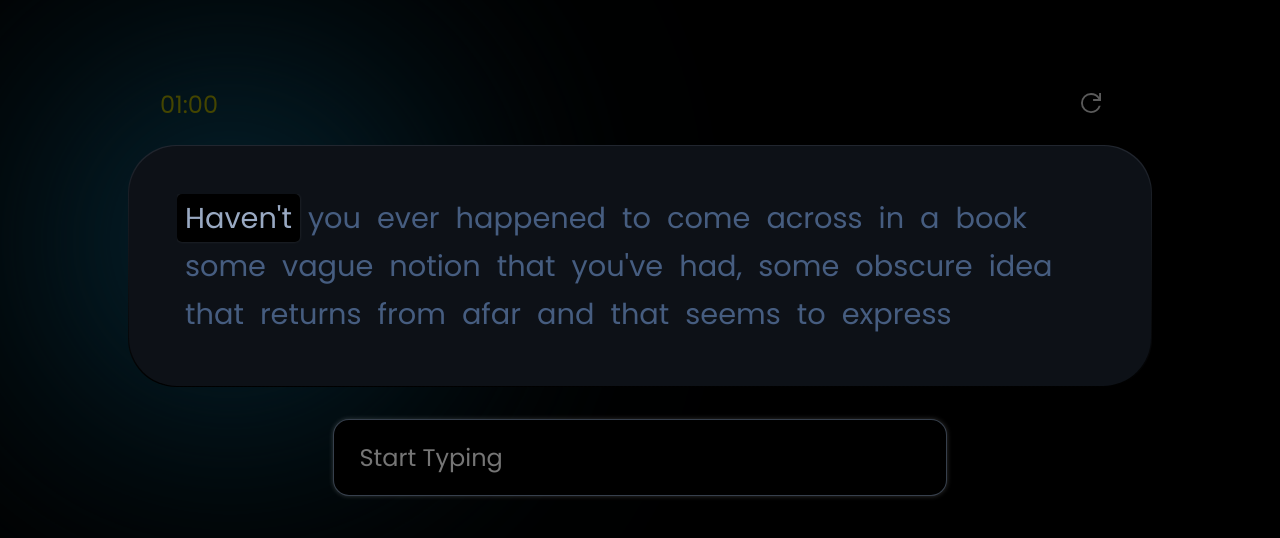
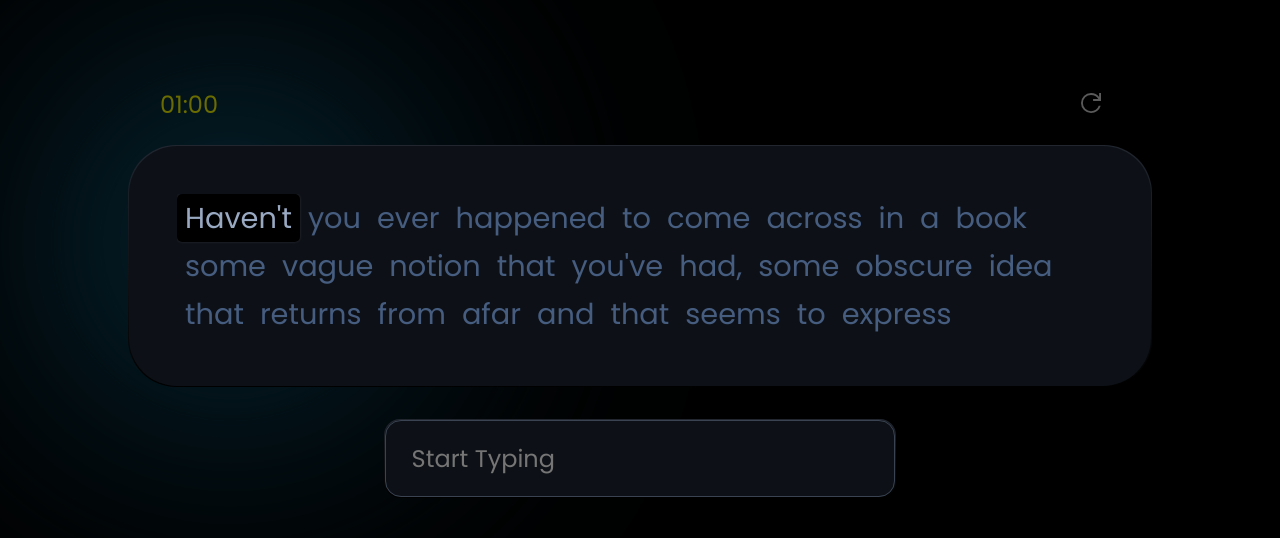
Before and after one commit to shubham-web/typing-test, a Next.js app: page / in a window 1280 px wide. Shown: the top 538 px of the page. Built offline with nearby package versions, Linux system fonts and the light colour scheme.

Commit message:
Improved styles of input box and stats

```diff
--- a/components/CoolBox.tsx
+++ b/components/CoolBox.tsx
@@ -1,10 +1,11 @@
 import React from "react";
 import styled from "styled-components";
 
-const CoolBox: React.FC<{ children: React.ReactNode }> = ({ children }) => {
+const CoolBox: React.FC<{ children: React.ReactNode; radius?: string }> = ({ children, radius }) => {
+	let extraStyles = { ...(radius ? { borderRadius: radius } : {}) };
 	return (
-		<Border>
-			<Background>{children}</Background>
+		<Border style={extraStyles}>
+			<Background style={extraStyles}>{children}</Background>
 		</Border>
 	);
 };
@@ -15,6 +16,7 @@ const Border = styled.div`
 	padding: 1px;
 	background-image: linear-gradient(0deg, rgb(0, 0, 0) 0%, rgb(33, 38, 47) 100%);
 	border-radius: 3rem;
+	width: 100%;
 `;
 const Background = styled.div`
 	background-color: #0d1117;
--- a/components/InputBox.tsx
+++ b/components/InputBox.tsx
@@ -3,6 +3,7 @@ import styled from "styled-components";
 import { useAppState, useDispatch } from "../data";
 import { ActionTypes } from "../data/appReducer";
 import { TypingStatus } from "../data/defaultState";
+import CoolBox from "./CoolBox";
 interface Props {
 	handleFinished: () => void;
 }
@@ -57,6 +58,7 @@ const InputBox: React.FC<Props> = ({ handleFinished }) => {
 	};
 	return (
 		<Wrapper>
+			<CoolBox radius="1rem">
 				<WordInput
 					value={text}
 					autoFocus
@@ -64,6 +66,7 @@ const InputBox: React.FC<Props> = ({ handleFinished }) => {
 					onChange={handleInputChange}
 					onKeyDown={handleKeyDown}
 				/>
+			</CoolBox>
 		</Wrapper>
 	);
 };
@@ -74,22 +77,24 @@ const Wrapper = styled.div`
 	display: flex;
 	justify-content: center;
 	padding-top: 1rem;
+	width: 50%;
+	margin: 0 auto;
+	@media (max-width: 768px) {
+		width: 90%;
+	}
 `;
 const WordInput = styled.input`
-	border: 1px solid rgba(69, 80, 97, 0.8);
+	border: 1px ridge rgba(69, 80, 97, 0.8);
 	border-radius: 1rem;
 	font-size: 1.5rem;
 	padding: 1.25rem 1.6rem;
 	outline: none;
-	background-color: rgb(0, 0, 0);
+	background-color: transparent;
 	color: #70839f;
 	font-family: var(--default-font);
-	box-shadow: inset 0 0 5px rgba(255, 255, 255, 0.2), 0 0 5px rgba(255, 255, 255, 0.2);
-	width: 60%;
+	/* box-shadow: inset 0 0 5px rgba(255, 255, 255, 0.2), 0 0 5px rgba(255, 255, 255, 0.2); */
+	width: 100%;
 	&:focus {
-		box-shadow: 0 0 5px rgba(255, 255, 255, 0.2);
-	}
-	@media (max-width: 768px) {
-		width: 90%;
+		/* box-shadow: 0 0 5px rgba(255, 255, 255, 0.2); */
 	}
 `;
--- a/components/Stats.tsx
+++ b/components/Stats.tsx
@@ -67,7 +67,7 @@ const Blinking = keyframes`
 const Timer = styled.span<{
 	blinking: boolean;
 }>`
-	color: #444500;
+	color: #6a6b00;
 	font-size: 1.5rem;
 	${(props) =>
 		props.blinking &&
--- a/styles/globals.css
+++ b/styles/globals.css
@@ -30,3 +30,9 @@ button {
 		color-scheme: dark;
 	}
 }
+
+@media (max-width: 500px) {
+	html {
+		font-size: 13px;
+	}
+}
```
Lines whose indentation alone changed are shown as unchanged.
